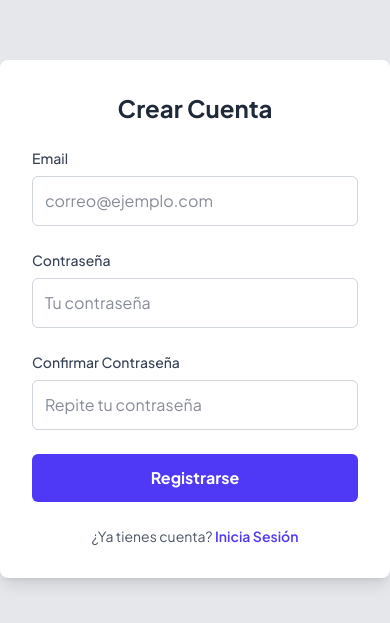
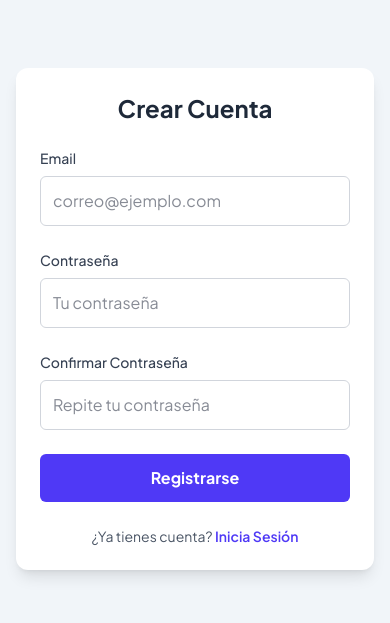
Before and after one commit to SRT2801/pos-next-frontend, a Next.js app: page /register in a window 390 px wide. Shown: the part 103-726 px from the top of the page. Built offline with nearby package versions, Linux system fonts and the light colour scheme; no server answers.

Commit message:
refactor: Update styling for RegisterPage to enhance UI consistency

```diff
--- a/app/register/page.tsx
+++ b/app/register/page.tsx
@@ -34,10 +34,10 @@ export default function RegisterPage() {
   }
 
   return (
-    <div className="min-h-screen flex items-center justify-center bg-gray-200">
+    <div className="min-h-screen flex items-center justify-center bg-background-light px-4">
       <form
         onSubmit={handleRegister}
-        className="w-full max-w-md space-y-6 bg-white p-8 rounded-lg shadow-lg"
+        className="w-full max-w-md space-y-6 bg-white p-6 sm:p-8 rounded-xl shadow-lg"
       >
         <h2 className="text-2xl font-bold text-center text-gray-800">
           Crear Cuenta
```
